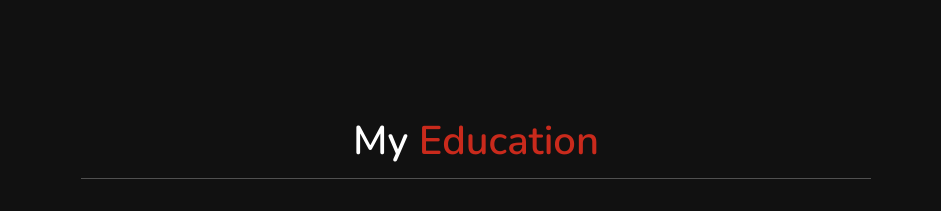
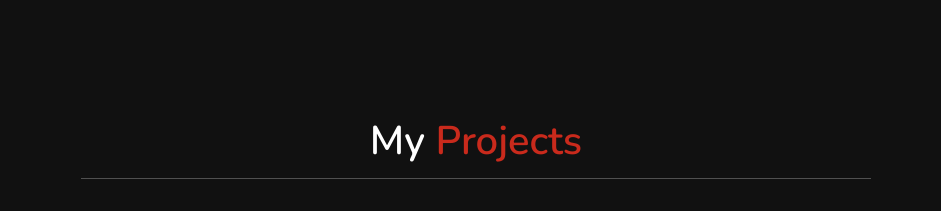
Before and after one commit to Fardeen787/MyPortfolio_-new, a plain HTML site: page index.html in a window 1280 px wide. Shown: the part 1506-1717 px from the top of the page, without its empty margins (339-1280 px from the left). Drawn offline with nearby package versions, Linux system fonts and the light colour scheme; files whose address does not match are found by name.

Commit message:
Update index.html

```diff
--- a/index.html
+++ b/index.html
@@ -117,7 +117,7 @@
 
 <section class="education" id="education">
 
-<h1 class="heading"> my <span>education</span> </h1>
+<h1 class="heading"> my <span>projects</span> </h1>
 
 <div class="box-container">
 
```
